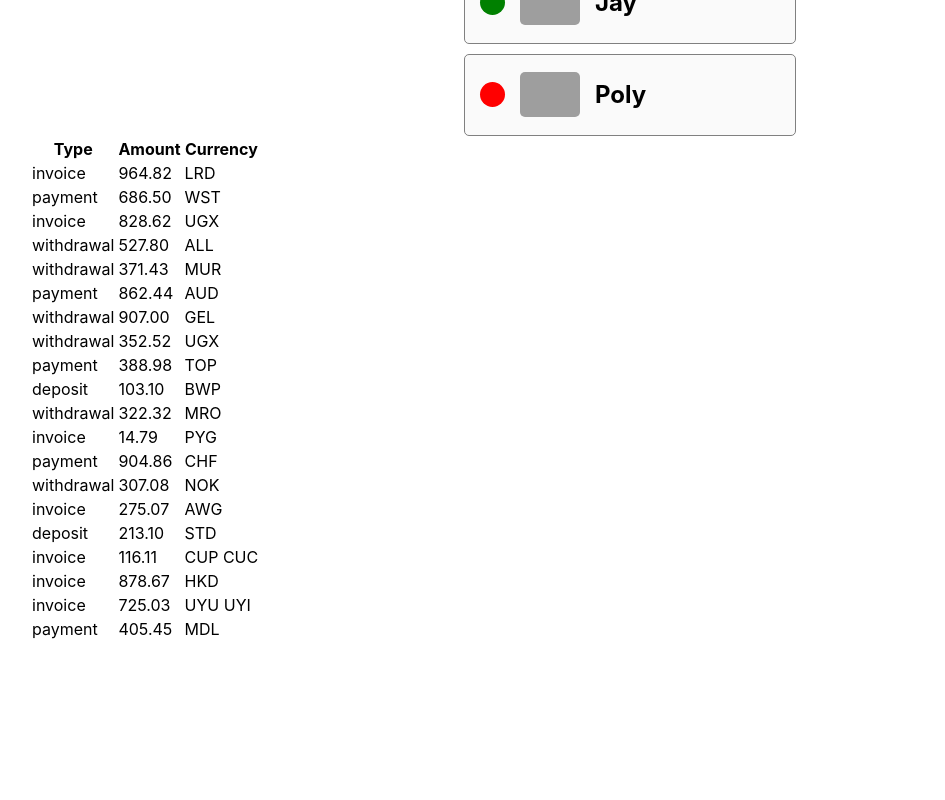
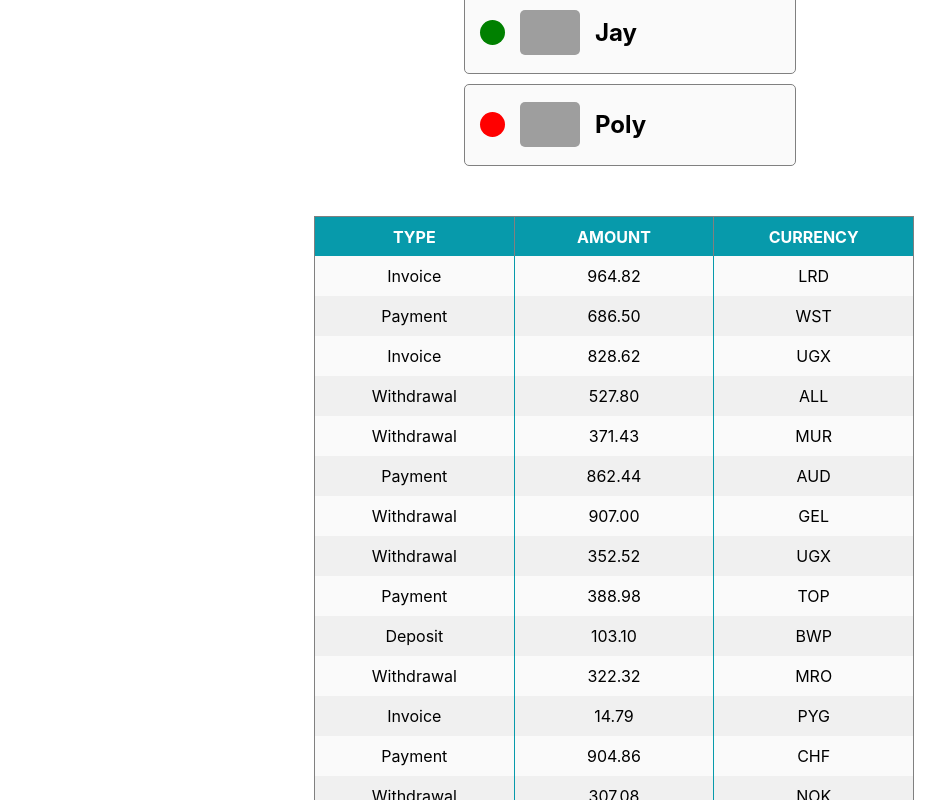
Before and after one commit to wolodwolod/goit-react-hw-01-components, a React (Create React App) app: page / in a window 1280 px wide. Shown: the part 1060-1860 px from the top of the page, without its empty margins (26-971 px from the left). Before the commit the page ends 1702 px from the top, so only its background shows below. Built offline with nearby package versions, Linux system fonts and the light colour scheme; grey boxes are pictures that could not be loaded.

Commit message:
That`s All Folks !!!

```diff
--- a/src/components/FriendList/FriendList.styled.jsx
+++ b/src/components/FriendList/FriendList.styled.jsx
@@ -1,7 +1,7 @@
 import styled from 'styled-components';
 
 export const FrendListUl = styled.ul`
-  margin: 20px auto 0 auto;
+  margin: 50px auto 0 auto;
   width: 300px;
   padding: 0;
 `;
--- a/src/components/TransactionHistory/TransactionHistory.js
+++ b/src/components/TransactionHistory/TransactionHistory.js
@@ -1,27 +1,28 @@
 import PropTypes from 'prop-types';
+import { Table, TableHead, TableItem } from './TransactionHistory.styled.jsx';
+
 
 export const TransactionHistory = ({ items }) => {
     return (
-        <table class="transaction-history">
+        <Table>
             <thead>
-                <tr>
+                <TableHead>
                     <th>Type</th>
                     <th>Amount</th>
                     <th>Currency</th>
-                </tr>
+                </TableHead>
             </thead>
 
             <tbody>
                 {items.map(({ id, type, amount, currency }) => (
-                    <tr key={id}>
+                    <TableItem key={id}>
                         <td>{type}</td>
                         <td>{amount}</td>
                         <td>{currency}</td>
-                    </tr>))}
+                    </TableItem>))}
             </tbody>
 
-
-        </table>)
+        </Table>)
 }
 
 TransactionHistory.propTypes = {
--- /dev/null
+++ b/src/components/TransactionHistory/TransactionHistory.styled.jsx
@@ -0,0 +1,40 @@
+import styled from 'styled-components';
+
+export const Table = styled.table`
+  margin: 50px auto 0 auto;
+  width: 600px;
+  border-collapse: collapse;
+  border-spacing: 0;
+  border: 1px solid gray;
+    background-color: #fafafa;
+
+  overflow: hidden;
+`;
+
+export const TableHead = styled.tr`
+  height: 40px;
+  background-color: #079aab;
+  text-align: center;
+  text-transform: uppercase;
+  color: white;
+  th {
+    width: calc(100% / 3);
+    :not(:last-child) {
+      border-right: 1px solid gray;
+    }
+  }
+`;
+
+export const TableItem = styled.tr`
+  height: 40px;
+  text-align: center;
+  text-transform: capitalize;
+  &:nth-child(even) {
+    background-color: #f0f0f0;
+  }
+  td {
+    :not(:last-child) {
+      border-right: 1px solid #079aab;
+    }
+  }
+`;
```
